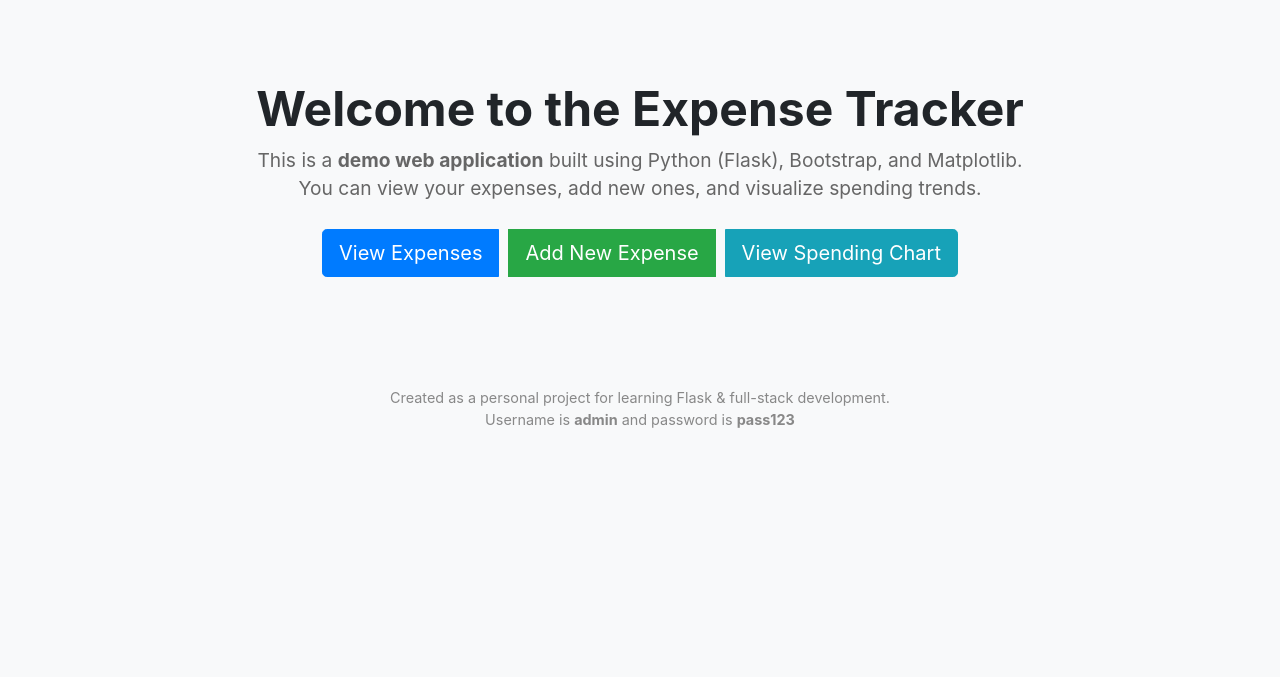
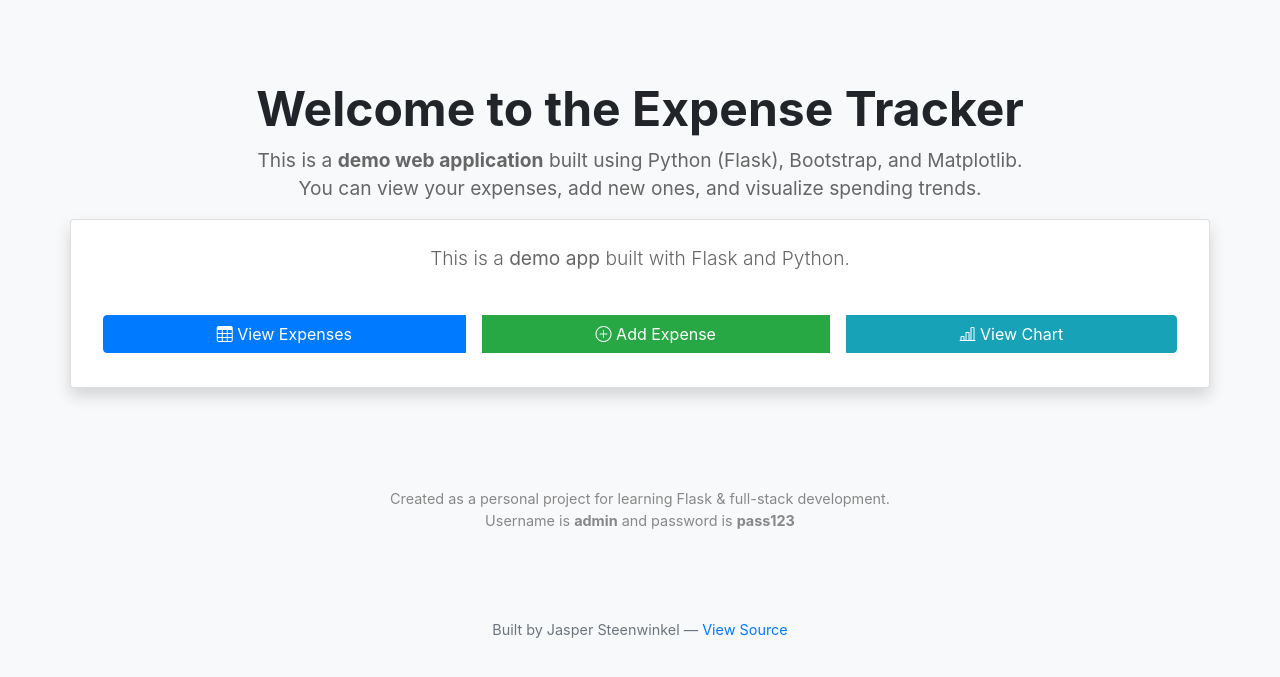
Before and after one commit to Jappieboef/Personal-Expense-Tracker, a Flask app: page / in a window 1280 px wide. Shown: the top 677 px of the page. Run offline with Flask 2, Linux system fonts and the light colour scheme; some libraries are stand-ins or nearby versions.

Commit message:
redid the home page

```diff
--- a/templates/home.html
+++ b/templates/home.html
@@ -3,7 +3,13 @@
 <head>
     <title>Expense Tracker Demo</title>
     <link rel="stylesheet" href="https://stackpath.bootstrapcdn.com/bootstrap/4.5.2/css/bootstrap.min.css">
+    <link rel="stylesheet" href="https://cdn.jsdelivr.net/npm/bootstrap-icons@1.10.5/font/bootstrap-icons.css">
+
     <style>
+            .btn:hover {
+      transform: scale(1.05);
+      transition: 0.2s ease-in-out;
+    }
         body {
             background-color: #f8f9fa;
         }
@@ -35,18 +41,33 @@
         <h1>Welcome to the Expense Tracker</h1>
         <p>This is a <strong>demo web application</strong> built using Python (Flask), Bootstrap, and Matplotlib.<br>
            You can view your expenses, add new ones, and visualize spending trends.</p>
+<div class="card shadow p-4">
+  <p class="lead">This is a <strong>demo app</strong> built with Flask and Python.</p>
+  <div class="btn-group d-flex justify-content-center mt-3" role="group">
+<a href="/expense" class="btn btn-primary mx-2">
+  <i class="bi bi-table me-1"></i> View Expenses
+</a>
 
-        <div class="btn-group">
-            <a href="/expense" class="btn btn-primary btn-lg">View Expenses</a>
-            <a href="/add" class="btn btn-success btn-lg">Add New Expense</a>
-            <a href="/chart" class="btn btn-info btn-lg">View Spending Chart</a>
+<a href="/add" class="btn btn-success mx-2">
+  <i class="bi bi-plus-circle me-1"></i> Add Expense
+</a>
+
+<a href="/chart" class="btn btn-info mx-2">
+  <i class="bi bi-bar-chart-line me-1"></i> View Chart
+</a>
+
         </div>
     </div>
+  </div>
 
     <footer>
         Created as a personal project for learning Flask & full-stack development.
         <br>
         Username is <b>admin</b> and password is <b>pass123</b>
     </footer>
+    <footer class="mt-5 text-center text-muted">
+  Built by Jasper Steenwinkel — <a href="https://github.com/Jappieboef" target="_blank">View Source</a>
+</footer>
+
 </body>
 </html>
```
